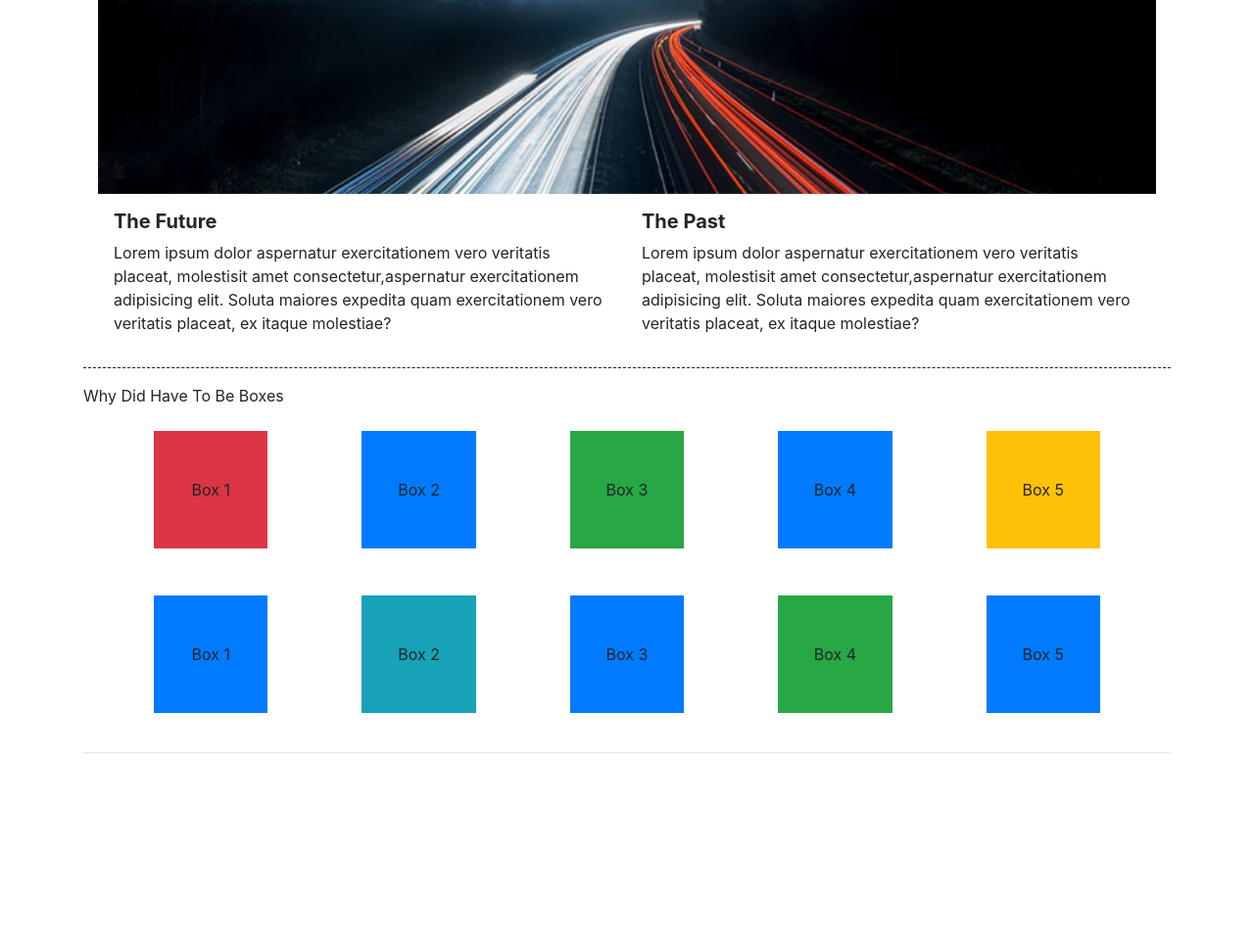
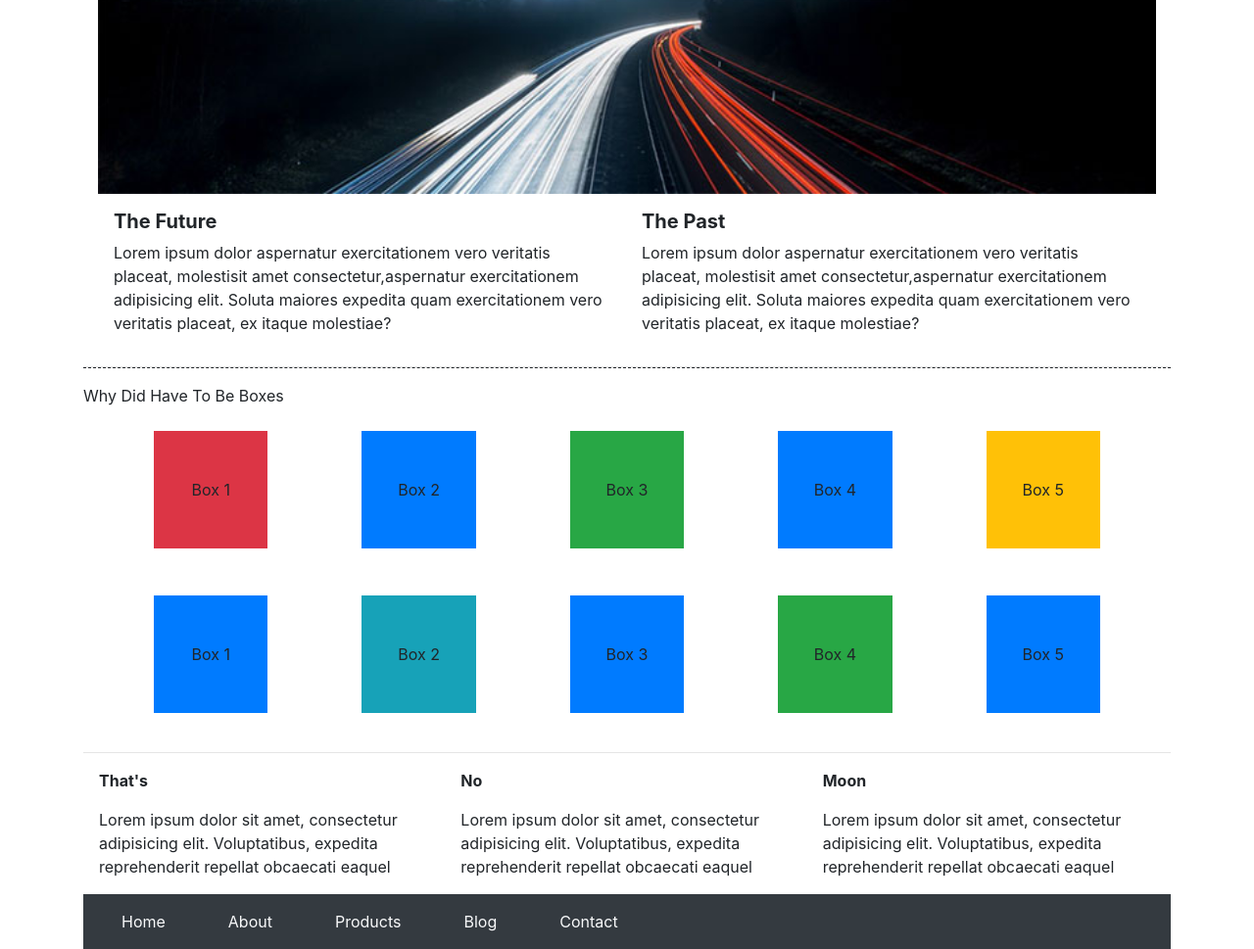
Before and after one commit to noaholutunji/lambda-school, a plain HTML site: page index.html in a window 1280 px wide. Shown: the part 85-1054 px from the top of the page at 98% size. Before the commit the page ends 870 px from the top, so only its background shows below. Drawn offline with nearby package versions, Linux system fonts and the light colour scheme.

Commit message:
Changes on the footer of the index.html

```diff
--- a/index.html
+++ b/index.html
@@ -90,7 +90,58 @@
       <hr class="hr" />
     </div>
 
+    <div class="row px-3">
+      <div class="col-sm-12 col-md-4">
+       <p><strong>That's</strong></p>
+       <p>Lorem ipsum dolor sit amet, consectetur adipisicing elit. Voluptatibus, expedita reprehenderit repellat obcaecati eaquel</p>
+      </div>
+
+      <div class="col-sm-12 col-md-4">
+        <p><strong>No</strong></p>
+        <p>Lorem ipsum dolor sit amet, consectetur adipisicing elit. Voluptatibus, expedita reprehenderit repellat obcaecati eaquel</p>
+      </div>
+
+      <div class="col-sm-12 col-md-4">
+        <p><strong>Moon</strong></p>
+        <p>Lorem ipsum dolor sit amet, consectetur adipisicing elit. Voluptatibus, expedita reprehenderit repellat obcaecati eaquel</p>
+      </div>
+    </div>
+    <nav class="navbar navbar-expand-lg navbar-light bg-dark d-flex justify-content-between">
+
+
+      <button class="navbar-toggler" type="button" data-toggle="collapse" data-target="#navbarSupportedContent"
+        aria-controls="navbarSupportedContent" aria-expanded="false" aria-label="Toggle navigation">
+        <span class="navbar-toggler-icon"></span>
+      </button>
+
+      <div class="collapse navbar-collapse" id="navbarSupportedContent">
+        <div class="col">
+          <ul class="navbar-nav d-flex justify-content-start">
+            <li class="nav-item active">
+              <a class="nav-link text-light mr-5" href="index.html">Home<span class="sr-only">(current)</span></a>
+            </li>
+            <li class="nav-item">
+              <a class="nav-link text-light mr-5" href="about.html">About</a>
+            </li>
+            </li>
+            <li class="nav-item">
+              <a class="nav-link text-light mr-5" href="products.html">Products</a>
+            </li>
+            </li>
+            <li class="nav-item">
+              <a class="nav-link text-light mr-5" href="blog.html">Blog</a>
+            </li>
+            </li>
+            <li class="nav-item">
+              <a class="nav-link text-light" href="contact.html">Contact</a>
+            </li>
+          </ul>
+        </div>
+      </div>
+    </nav>
   </div>
+
+
 
   <script src="https://code.jquery.com/jquery-3.3.1.slim.min.js"
     integrity="sha384-q8i/X+965DzO0rT7abK41JStQIAqVgRVzpbzo5smXKp4YfRvH+8abtTE1Pi6jizo" crossorigin="anonymous"></script>
```
